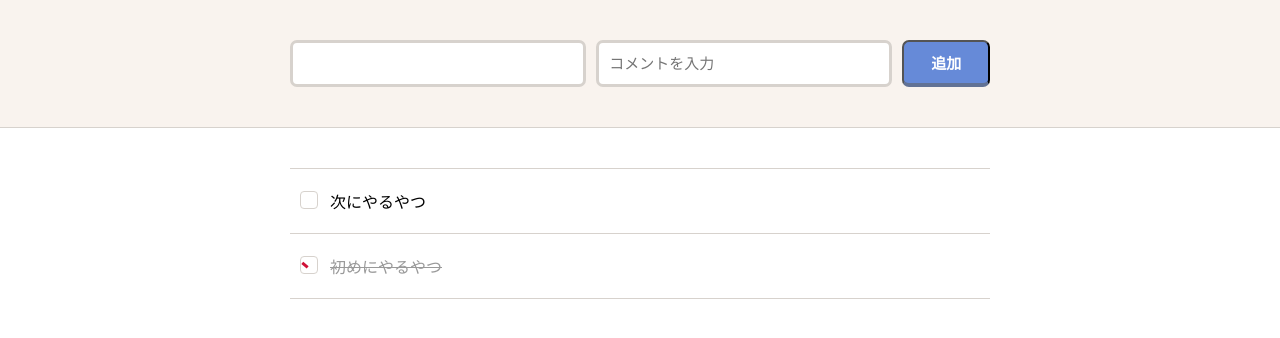
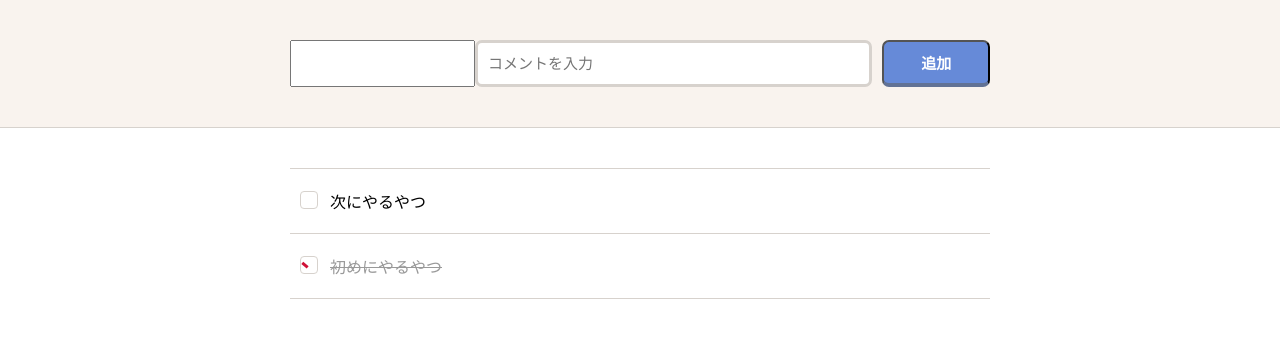
Before and after one commit to kawanomakoto/react-todo, a React (Create React App) app: page / in a window 1280 px wide. Shown: the top 338 px of the page. Built offline with nearby package versions, Linux system fonts and the light colour scheme.

Commit message:
className修正

```diff
--- a/src/components/TaskInput.tsx
+++ b/src/components/TaskInput.tsx
@@ -35,7 +35,7 @@ const TaskInput: React.FC<Props> = ({ setTasks, tasks }) => {
         <div>
             <div className="inputForm">
                 <div className="inner">
-                    <input type="text" className="input" />
+                    <input type="text" />
                     <input
                         type="text"
                         className="input"
```
Also changed, not shown: 6 other files (tests, documents, lock files or other folders).
